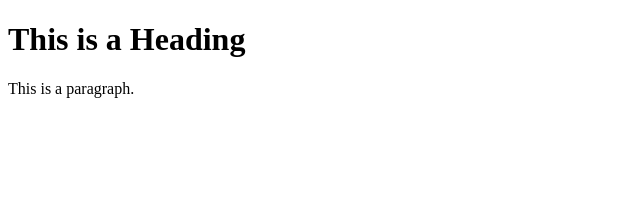
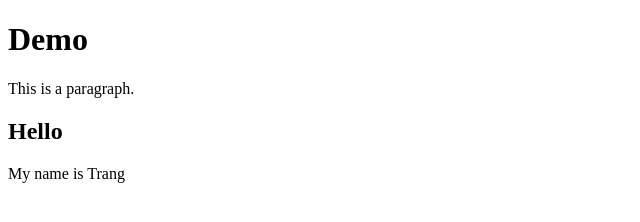
Before and after one commit to PhamTrang911/GIT-Tutorial, a plain HTML site: page Index.html in a window 1280 px wide. Shown: the whole page, without its empty margins (0-640 px from the left). Drawn offline with Linux system fonts and the light colour scheme.

Commit message:
UpdateIndex

```diff
--- a/Index.html
+++ b/Index.html
@@ -5,8 +5,9 @@
 </head>
 <body>
 
-<h1>This is a Heading</h1>
+<h1>Demo</h1>
 <p>This is a paragraph.</p>
-
+<h2>Hello</h2>
+<p>My name is Trang</p>
 </body>
 </html>
```
